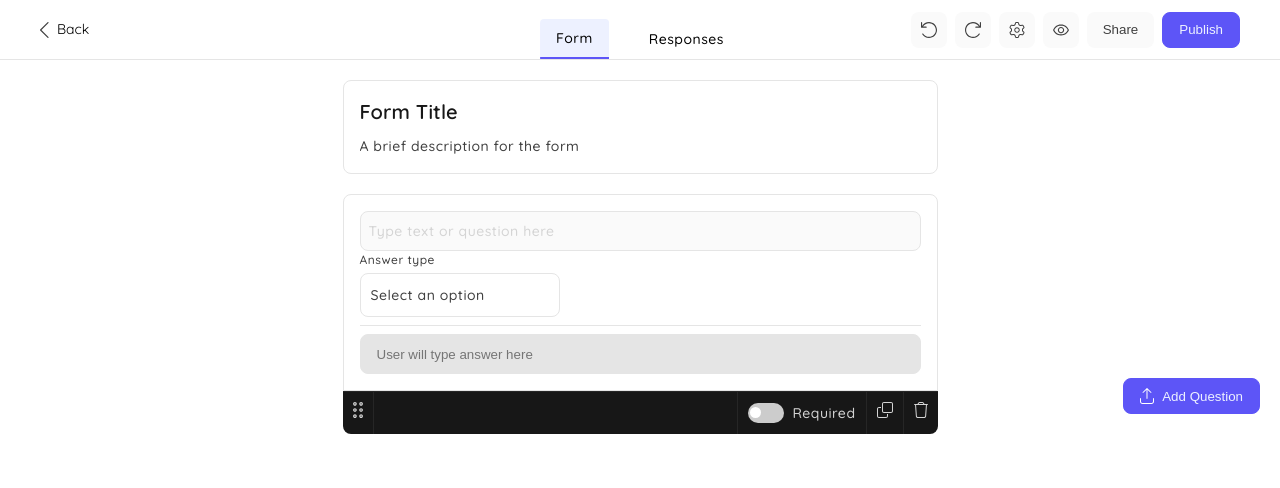
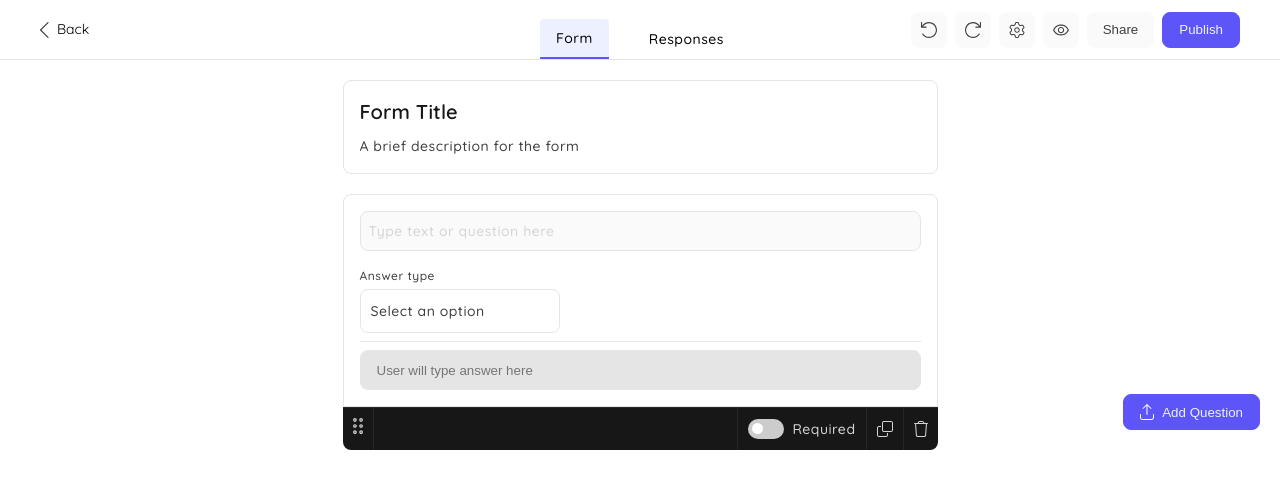
Before and after one commit to victorgbaye/proform-client, a React (Vite) app: page /form in a window 1280 px wide. Shown: the top 488 px of the page. Built offline with nearby package versions, Linux system fonts and the light colour scheme.

Commit message:
login page, toggle changes, question spacing

```diff
--- a/src/App.tsx
+++ b/src/App.tsx
@@ -7,6 +7,8 @@ import Form from './pages/Form';
 import FormResponseView from './pages/FormResponseView';
 import Responses from './pages/Responses';
 import NotFound from './pages/NotFound';
+import FormView from './pages/FormView';
+import Login from './pages/Login';
 
 function App() {
 
@@ -20,6 +22,10 @@ function App() {
       <Route path="/form/response" element={<Responses/>} />
       <Route path="/account" element={<Account/>} />
       <Route path="/response-view" element={<FormResponseView/>} />
+      <Route path="/view" element={<FormView/>} />
+      <Route path="/login" element={<Login/>} />
+
+
       <Route path="*" element={<NotFound/>} />
 
       </Routes>
--- a/src/assets/wrappers/FormQuestion.styles.tsx
+++ b/src/assets/wrappers/FormQuestion.styles.tsx
@@ -32,6 +32,8 @@ export const Wrapper = styled.div`
         align-items: center;
         gap: 10px;
         align-self: stretch;
+        margin-bottom: 16px;
+
     }
     .question::placeholder{
         color: var(--Cod-Gray-Disabled-Text, #D4D4D4);
--- a/src/assets/wrappers/QuestionFooter.styles.tsx
+++ b/src/assets/wrappers/QuestionFooter.styles.tsx
@@ -10,6 +10,7 @@ export const QuestionFooter = styled.section`
         margin: 0 auto;
         border-bottom-right-radius:8px;
         border-bottom-left-radius:8px;
+        align-items: center;
         .drag{
             padding: 10px;
             border-right:1px solid #262626;
@@ -22,6 +23,8 @@ export const QuestionFooter = styled.section`
             .items{
                padding: 10px;
                 border-left: 1px solid #262626;
+                display: flex;
+                align-items: center;
             }
             .required{
                 display: flex;
--- a/src/components/elements/Input/Input.styles.tsx
+++ b/src/components/elements/Input/Input.styles.tsx
@@ -184,7 +184,8 @@ export const ToggleSlider = styled.span`
     content: "";
     height: 11px;
     width: 11px;
-    left: 2px;
+    left: 4px;
+    right: 4px;
     bottom: 5px;
     background-color: white;
     border-radius: 50%;
@@ -196,6 +197,6 @@ export const ToggleSlider = styled.span`
   }
 
   ${ToggleInput}:checked + &:before {
-    transform: translateX(20px);
+    transform: translateX(16px);
   }
 `;
--- /dev/null
+++ b/src/pages/FormView.tsx
@@ -0,0 +1,52 @@
+import { FormViewWrapper } from "../assets/wrappers/FormView.styles";
+import { PageHeader } from "../assets/wrappers/PageHeader.styles";
+import { Button } from "../components/elements/Button/Button.styles";
+import { ResponseCheckbox, ResponseRadio } from "../components/elements/Input/Input";
+// import BackButton from "../components/patterns/BackButton";
+import { dummyFormData } from '../utils/ResponseData';
+
+const FormView = () => {
+  return (
+    <>
+      <PageHeader>
+        {/* <BackButton /> */}
+        <p>Powered by Proform</p>
+        <Button>Submit</Button>
+      </PageHeader>
+      <>
+        {dummyFormData.map((formDataItem) => (
+          <FormViewWrapper key={formDataItem.title}>
+            <header>
+                <h6 className="form-title">{formDataItem.title}</h6>
+                <p className="form-response">{formDataItem.response}</p>
+            </header>
+            {formDataItem.details.map((data) => (
+              <div className="question-card" key={data.id}>
+                <div className="question">{data.question}</div>
+                <div className="question-response">
+                  {/* Conditional rendering based on response type */}
+                  {data.responseType === 'Single choice select' && data.options ? (
+                    // Render radio buttons if response type is single choice select and options are defined
+                    data.options.map((option) => (
+                      <ResponseRadio key={option.id} value={option.text} checked={data.selectedOption?.id === option.id} />
+                    ))
+                  ) : data.responseType === 'Multi-select' && data.options ? (
+                    // Render checkboxes if response type is multi-select and options are defined
+                    data.options.map((option) => (
+                      <ResponseCheckbox key={option.id} value={option.text} checked={data.selectedOptions?.some(selectedOption => selectedOption.id === option.id)} />
+                    ))
+                  ) : (
+                    // Render response directly if response type is not single choice select or multi-select, or options are undefined
+                    <div>{data.response}</div>
+                  )}
+                </div>
+              </div>
+            ))}
+          </FormViewWrapper>
+        ))}
+      </>
+    </>
+  );
+};
+
+export default FormView;
--- /dev/null
+++ b/src/pages/Login.tsx
@@ -0,0 +1,19 @@
+import { Link } from "react-router-dom"
+import { Button } from "../components/elements/Button/Button.styles"
+import { Input } from "../components/elements/Input/Input"
+
+const Login = () => {
+  return (
+    <div>
+        <Input label="Email" placeholder="e.g Johdoe@gmail.com"/>
+        <Input label="Password" placeholder="Enter password"/>
+        <Button style={{width:'100%'}}>Log in</Button>
+        <div>
+            <p>Dont have an account? <Link to='/signup'>Sign Up</Link></p>
+        </div>
+
+    </div>
+  )
+}
+
+export default Login
```
